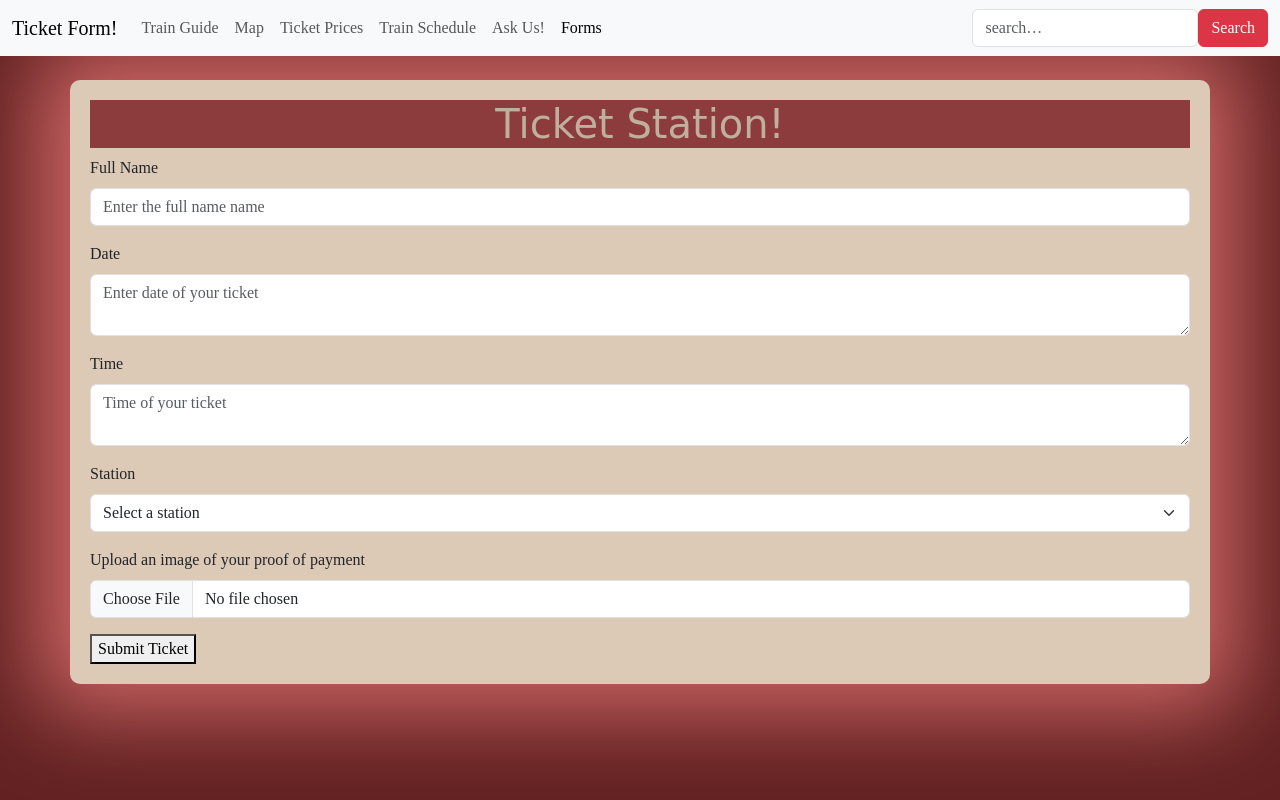
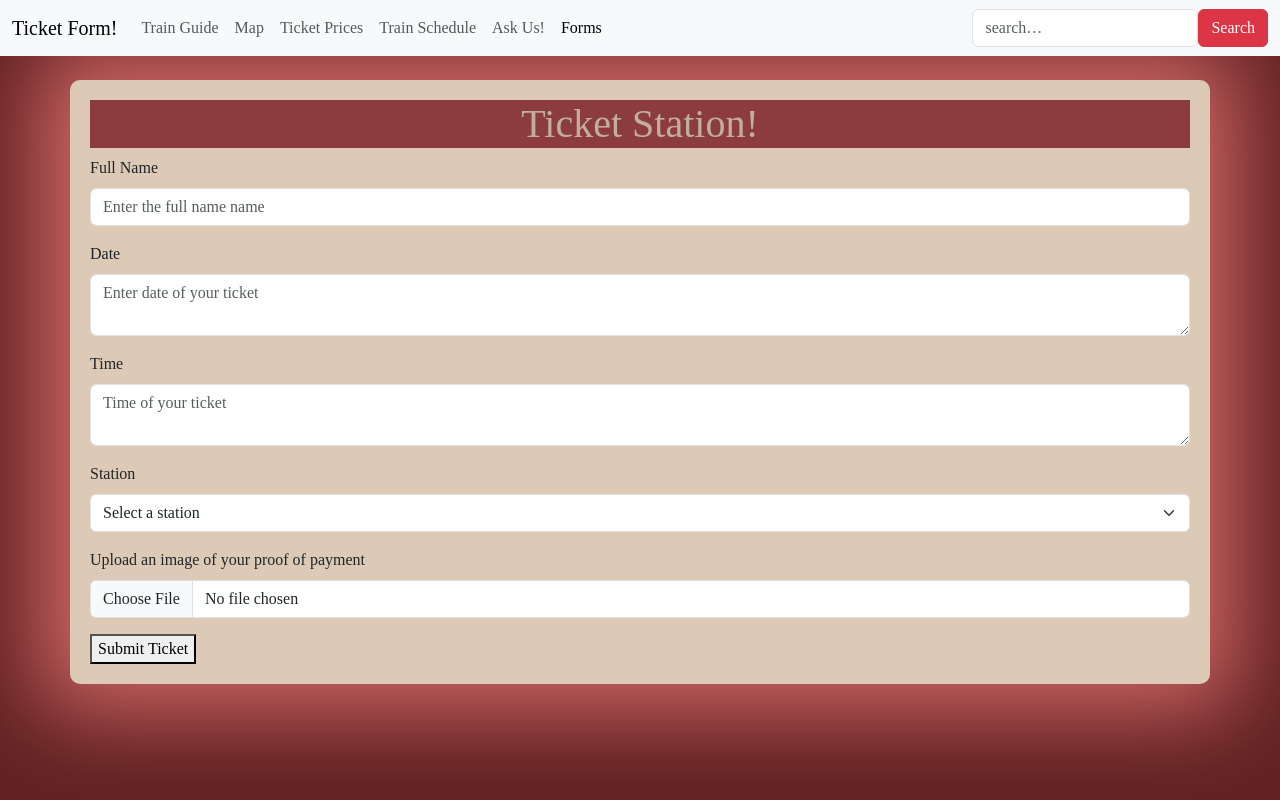
Before and after one commit to SA-9R-Tiu/SA_ICT9R_Q3PROJECT_Tiu_Maxene_Lucas_Samantha, a plain HTML site: page form.html in a window 1280 px wide. Drawn offline with nearby package versions, Linux system fonts and the light colour scheme.

Commit message:
Update form.html

```diff
--- a/form.html
+++ b/form.html
@@ -16,7 +16,7 @@
         h1{
         	background-color: #8c3c3c;
         	color: #bfaf9c;
-            font-family: cursive;
+            font-family: ui-rounded;
         	text-align: center;
         }
 
```
